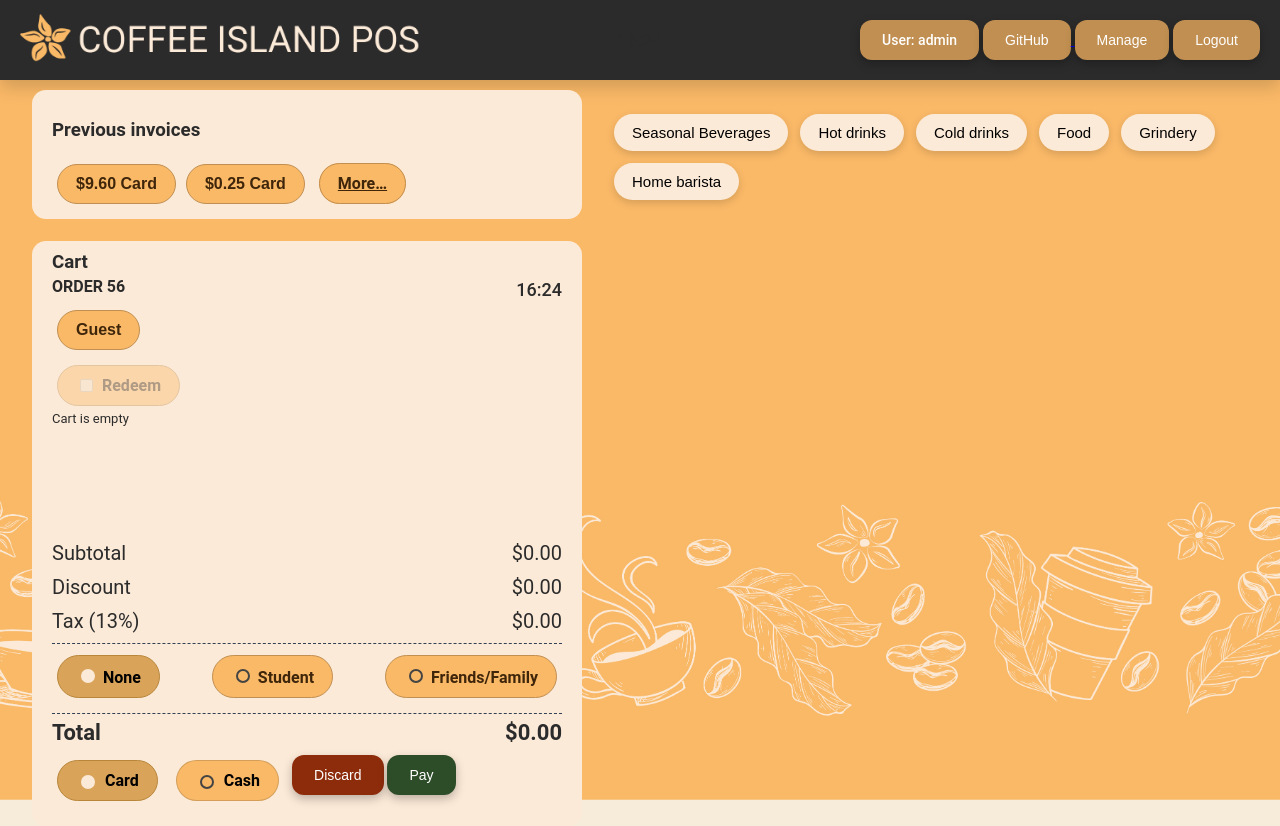
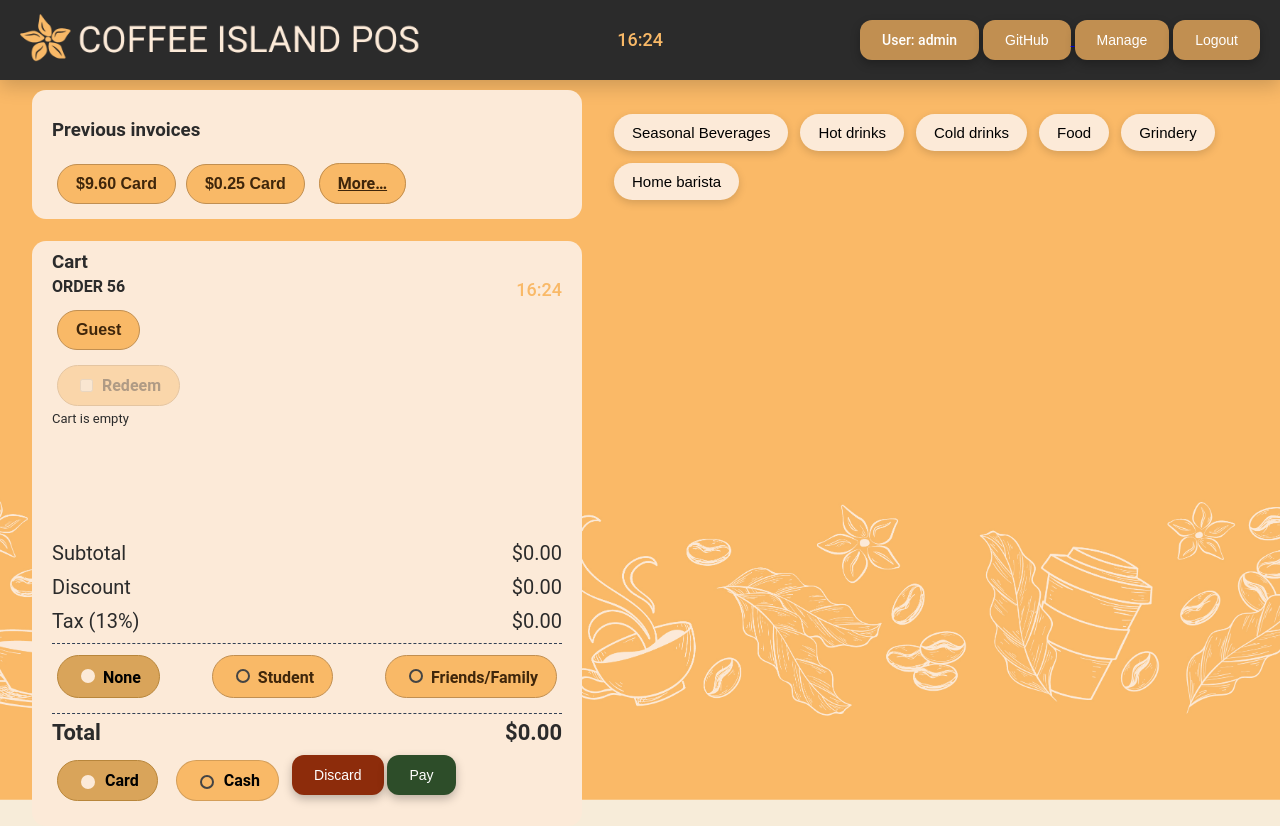
Before and after one commit to markshmidt/coffee-shop-app, a Django app: page / in a window 1280 px wide. Run offline with Django 5.2, Linux system fonts and the light colour scheme; a user stored in the database is signed in; data comes from the database, SQL or seed files in the repository; data that the repository does not hold is empty; some libraries are stand-ins or nearby versions.

Commit message:
color changes

```diff
--- a/coffeeshop/store/static/css/styles.css
+++ b/coffeeshop/store/static/css/styles.css
@@ -60,7 +60,7 @@ body[data-page="pos"]::before {
     justify-self: center;
     font-size: 18px;
     font-weight: 500;
-    color: var(--text-dark);
+    color: var(--panel-dark);
 }
 
 /* Right side buttons grouped together */
```
